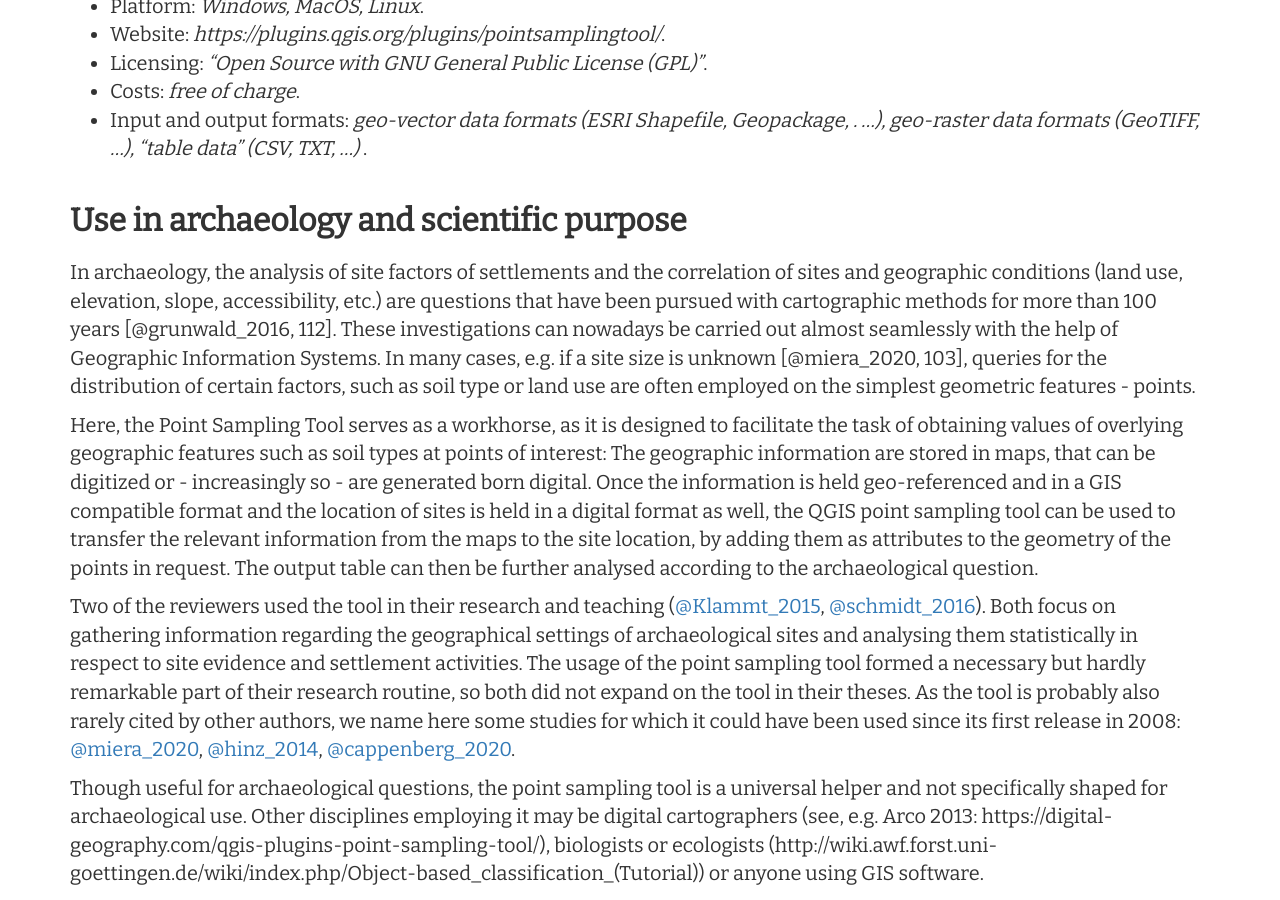
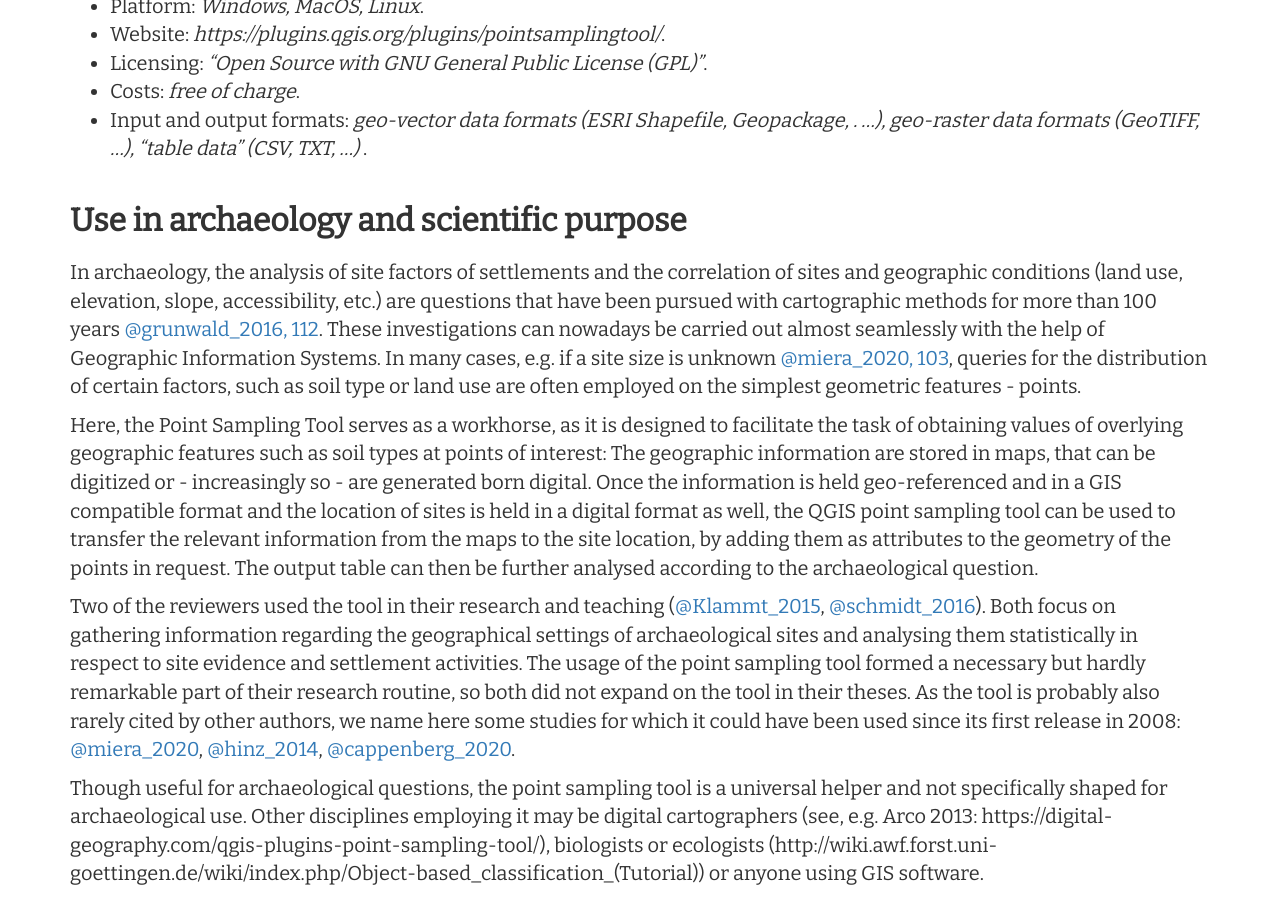
Before and after one commit to Research-Squirrel-Engineers/DGUF_PointSamplingTool, a Jekyll site: the page built from Review_Draft.md, in a window 1280 px wide and 900 px high, scrolled down 736 px. Built offline with Jekyll 4.4.1, drawn with Linux system fonts in a browser that asks for light colours; nearby versions of some CDN libraries; some of the changed lines change nothing that is shown.

Commit message:
Update Review_Draft.md

```diff
--- a/Review_Draft.md
+++ b/Review_Draft.md
@@ -81,7 +81,7 @@ The latest stable version is 0.5.3
 
 ### Use in archaeology and scientific purpose
 
-In archaeology, the analysis of site factors of settlements and the correlation of sites and geographic conditions (land use, elevation, slope, accessibility, etc.) are questions that have been pursued with cartographic methods for more than 100 years [@grunwald_2016, 112]. These investigations can nowadays be carried out almost seamlessly with the help of Geographic Information Systems. In many cases, e.g. if a site size is unknown [@miera_2020, 103], queries for the distribution of certain factors, such as soil type or land use are often employed on the simplest geometric features - points.
+In archaeology, the analysis of site factors of settlements and the correlation of sites and geographic conditions (land use, elevation, slope, accessibility, etc.) are questions that have been pursued with cartographic methods for more than 100 years [@grunwald_2016, 112](#grunwald_2016). These investigations can nowadays be carried out almost seamlessly with the help of Geographic Information Systems. In many cases, e.g. if a site size is unknown [@miera_2020, 103](#miera_2020), queries for the distribution of certain factors, such as soil type or land use are often employed on the simplest geometric features - points.
 
 Here, the Point Sampling Tool serves as a workhorse, as it is designed to facilitate the task of obtaining values of overlying geographic features such as soil types at points of interest: The geographic information are stored in maps, that can be digitized or - increasingly so - are generated born digital. Once the information is held geo-referenced and in a GIS compatible format and the location of sites is held in a digital format as well, the QGIS point sampling tool can be used to transfer the relevant information from the maps to the site location, by adding them as attributes to the geometry of the points in request. The output table can then be further analysed according to the archaeological question.
 
```
